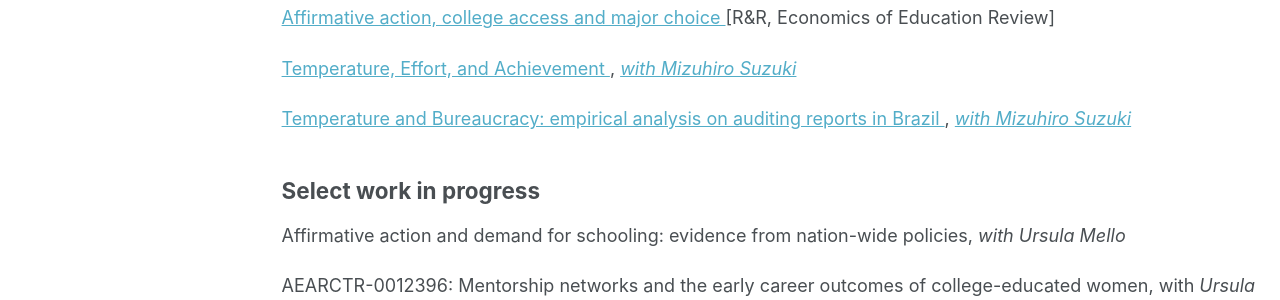
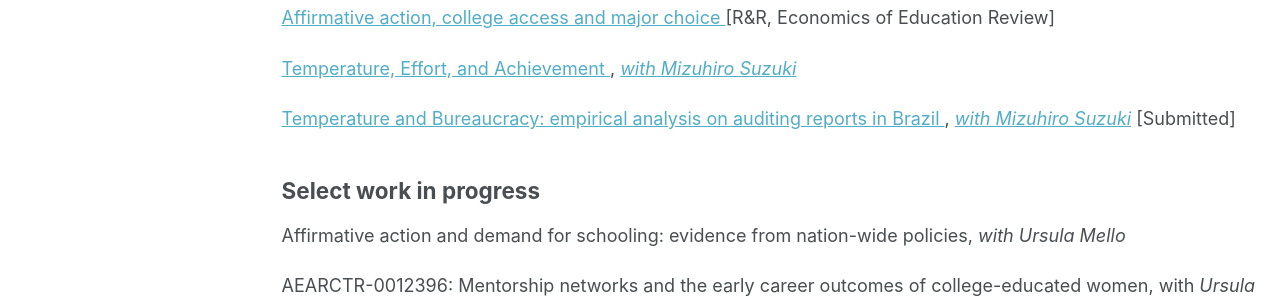
Before and after one commit to anapmelo/anapmelo.github.io, a Jekyll site: the page built from _pages/publications.md, in a window 1280 px wide. Shown: the part 581-881 px from the top of the page. Built offline with Jekyll 4.4.1, drawn with Linux system fonts in a browser that asks for light colours.

Commit message:
Update publications.md

```diff
--- a/_pages/publications.md
+++ b/_pages/publications.md
@@ -21,7 +21,7 @@
 
 <a href="http://anapmelo.github.io/files/manuscript_MM2.pdf"> Temperature, Effort, and Achievement </a>, <a href="https://mizuhirosuzuki.github.io/"> _with Mizuhiro Suzuki_</a>
 
-<a href="http://anapmelo.github.io/files/manuscript_MM.pdf"> Temperature and Bureaucracy: empirical analysis on auditing reports in Brazil </a>, <a href="https://mizuhirosuzuki.github.io/"> _with Mizuhiro Suzuki_</a>
+<a href="http://anapmelo.github.io/files/manuscript_MM.pdf"> Temperature and Bureaucracy: empirical analysis on auditing reports in Brazil </a>, <a href="https://mizuhirosuzuki.github.io/"> _with Mizuhiro Suzuki_</a> [Submitted]
 
 ## Select work in progress
 
```
